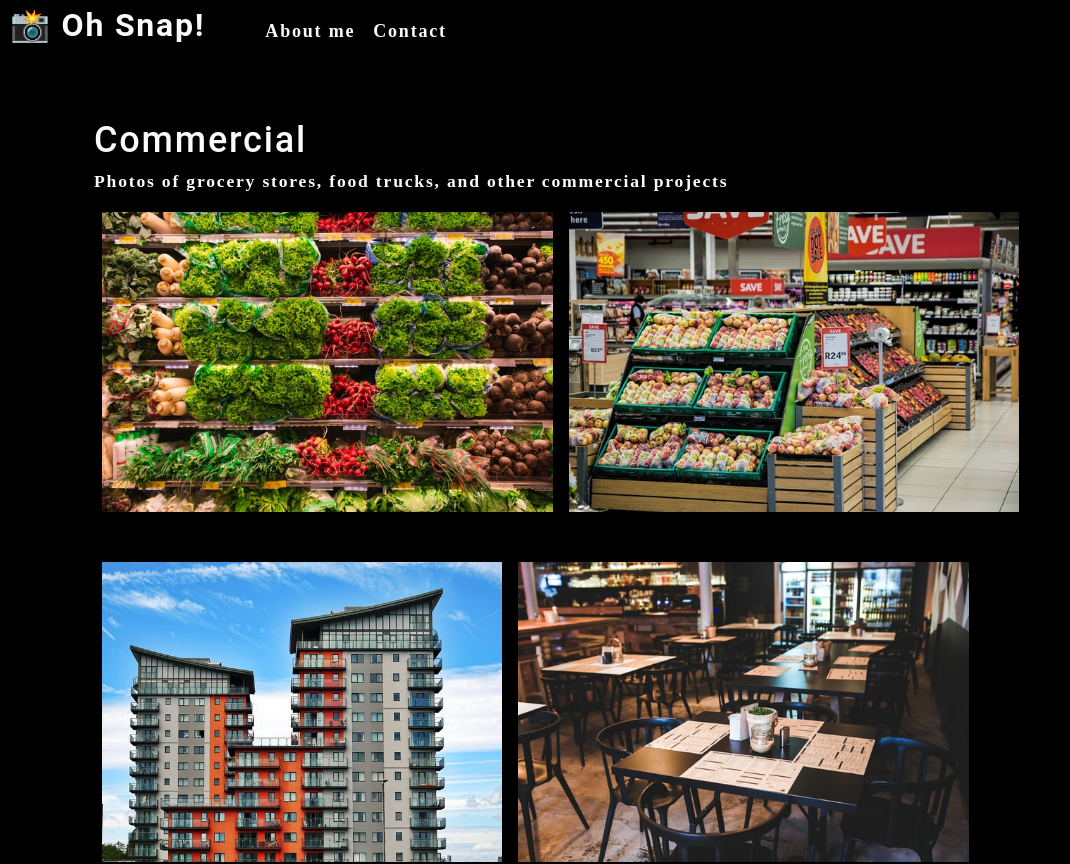
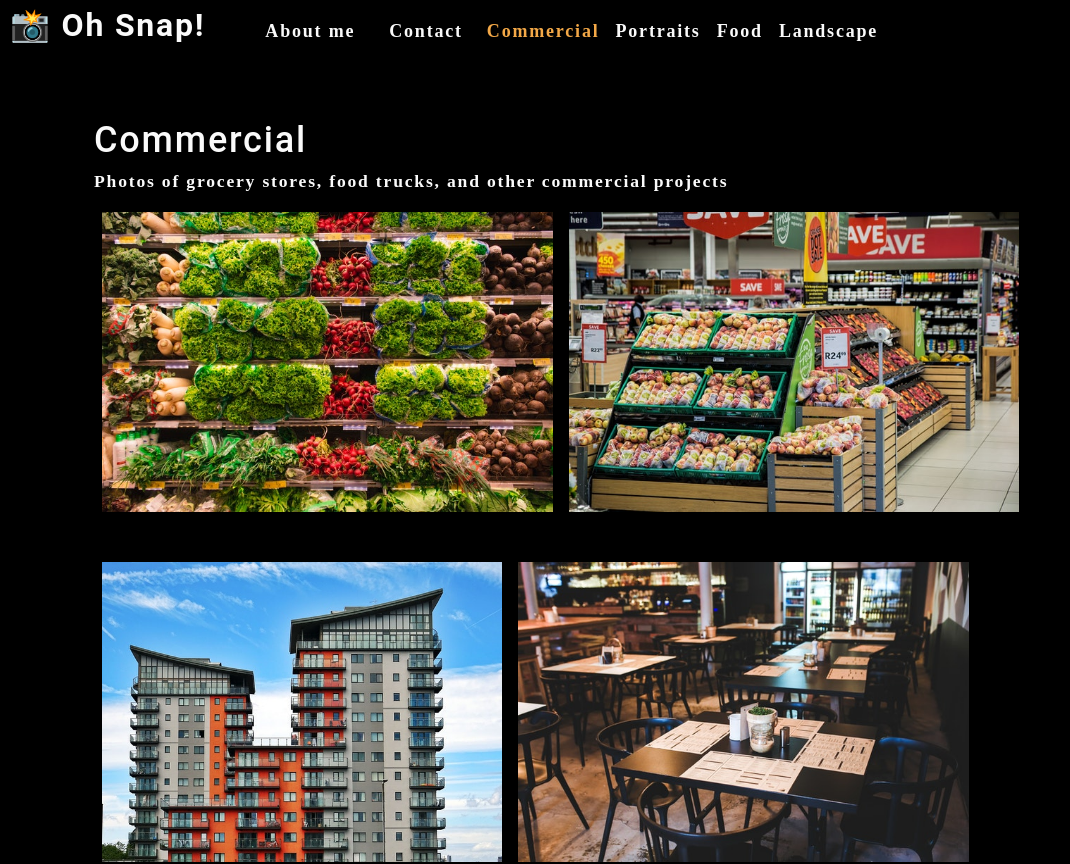
Before and after one commit to Thor40/photo-port, a React (Create React App) app: page / in a window 1280 px wide. Shown: the top 864 px of the page, without its empty margins (0-1070 px from the left). Built offline with nearby package versions, Linux system fonts and the light colour scheme.

Commit message:
hotfix on useeffect

```diff
--- a/src/App.js
+++ b/src/App.js
@@ -19,11 +19,11 @@ function App() {
 
   return (
     <div>
-      <Nav>
+      <Nav
         categories={categories}
         setCurrentCategory={setCurrentCategory}
         currentCategory={currentCategory}
-      </Nav>
+      ></Nav>
       <main>
         <Gallery currentCategory={currentCategory}></Gallery>
         <About></About>
--- a/src/components/Gallery/index.js
+++ b/src/components/Gallery/index.js
@@ -1,13 +1,11 @@
-import React, { useEffect } from 'react';
+import React from 'react';
 import PhotoList from '../PhotoList';
 import { capitalizeFirstLetter } from '../../utils/helpers';
 
 function Gallery({ currentCategory }) {
   const { name, description } = currentCategory;
 
-  useEffect(() => {
-    document.title = capitalizeFirstLetter(currentCategory.name);
-  }, [currentCategory]);
+
 
   return (
     <section>
--- a/src/components/Nav/index.js
+++ b/src/components/Nav/index.js
@@ -1,4 +1,4 @@
-import React from 'react';
+import React, { useEffect } from 'react';
 import { capitalizeFirstLetter } from "../../utils/helpers";
 
 function Nav(props) {
@@ -7,6 +7,11 @@ function Nav(props) {
       setCurrentCategory,
       currentCategory,
     } = props;
+
+
+    useEffect(() => {
+        document.title = capitalizeFirstLetter(currentCategory.name);
+      }, [currentCategory]);
 
     return (
         <header className="flex-row px-1">
@@ -22,7 +27,7 @@ function Nav(props) {
                     About me
                     </a>
                 </li>
-                <li>
+                <li className="mx-2">
                     <span>Contact</span>
                 </li>
                     {categories.map((category) => (
```
